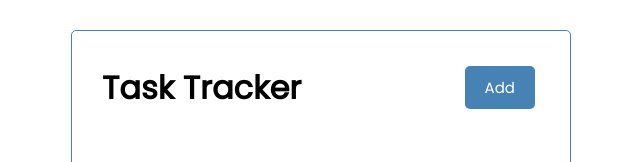
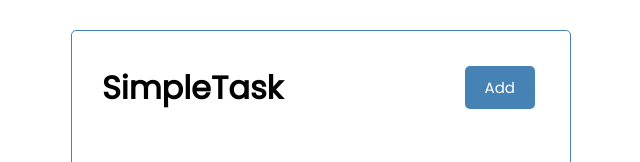
Before and after one commit to Aidanchill/SimpleTask, a React (Create React App) app: page / in a window 1280 px wide. Shown: the top 162 px of the page, without its empty margins (319-959 px from the left). Built offline with nearby package versions, Linux system fonts and the light colour scheme.

Commit message:
changed header

```diff
--- a/src/App.js
+++ b/src/App.js
@@ -1,7 +1,7 @@
 import Header from './components/Header'
 import Button from './components/Button'
 
-function App({ title }) {
+function App({ title, text }) {
   return (
     <div className="container">
       <h1>{title}</h1>
--- a/src/components/Header.js
+++ b/src/components/Header.js
@@ -15,6 +15,6 @@ const Header = ({ title }) => {
 }
 
 Header.defaultProps = {
-    title: 'Task Tracker',
+    title: 'SimpleTask',
 }
 export default Header
```
